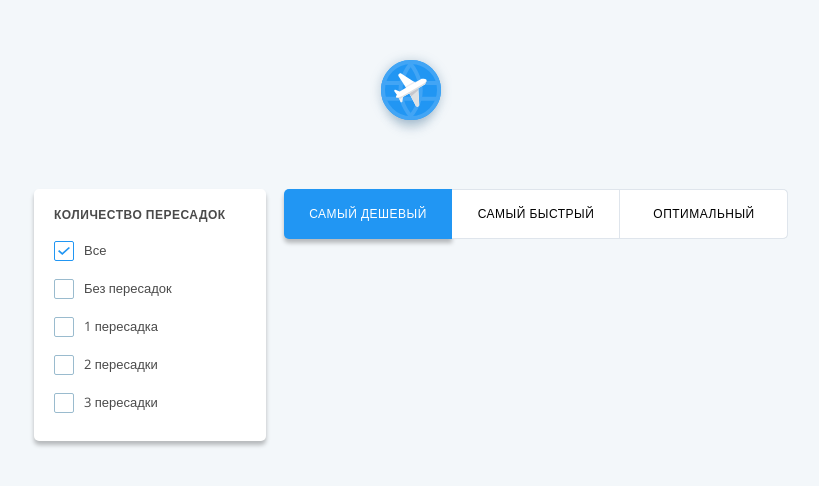
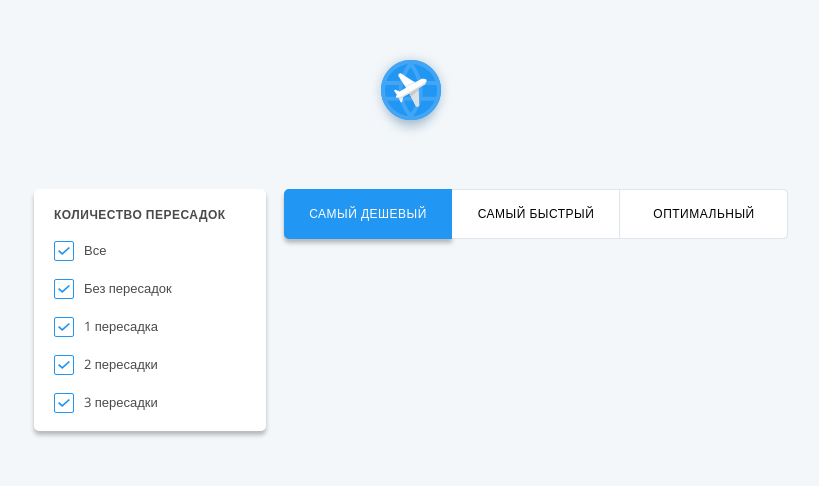
Before and after one commit to BorisSidorenko/aviasales, a React (Create React App) app: page / in a window 1280 px wide. Shown: the top 486 px of the page, without its empty margins (229-1048 px from the left). Built offline with nearby package versions, Linux system fonts and the light colour scheme.

Commit message:
checkboxes work in proper way

```diff
--- a/src/App.js
+++ b/src/App.js
@@ -6,9 +6,8 @@ import TicketTypeFilter from './components/filters/TicketTypeFilter';
 import { filterTransferOptions, filterTicketTypeOptions } from './utils/constants';
 
 function App() {
-  const [defaultTransferFilter] = filterTransferOptions;
   const [defaultTicketTypeFilter] = filterTicketTypeOptions;
-  const [currentTransferFilters, setCurrentTransferFilters] = useState([defaultTransferFilter]);
+  const [currentTransferFilters, setCurrentTransferFilters] = useState(filterTransferOptions);
   const [currentTicketTypeFilter, setCurrentTicketTypeFilter] = useState(defaultTicketTypeFilter);
 
   return (
--- a/src/components/filters/TransferFilter.css
+++ b/src/components/filters/TransferFilter.css
@@ -1,7 +1,6 @@
 .transfer-filter {
-    padding: 20px 0;
+    padding: 20px 0 0 0;
     width: 232px;
-    height: 212px;
     background-color: var(--basic-white);
     border-radius: 5px;
     box-shadow: 0 4px 4px 0 rgba(0,0,0,0.25);
--- a/src/components/filters/TransferFilter.js
+++ b/src/components/filters/TransferFilter.js
@@ -2,12 +2,19 @@ import './TransferFilter.css';
 import { filterTransferOptions } from '../../utils/constants';
 
 export default function TransferFilter({ currentFilters, changeCurrentFilters }) {
+    const [defaultFilterOption] = filterTransferOptions;
     const handleFilterChange = (option) => {
-        if (currentFilters.includes(option)) {
-            changeCurrentFilters([...currentFilters.filter((filter) => filter !== option)]);
-        }
-        else {
-            changeCurrentFilters([...currentFilters, option]);
+        switch (option) {
+            case defaultFilterOption:
+                currentFilters.includes(option) ?
+                    changeCurrentFilters([]):
+                    changeCurrentFilters(filterTransferOptions);
+                break;
+            default:
+                currentFilters.includes(option) ?
+                    changeCurrentFilters([...currentFilters.filter((filter) => filter !== option && filter !== defaultFilterOption)]) :
+                    changeCurrentFilters([...currentFilters, option].length === filterTransferOptions.length - 1 ? filterTransferOptions : [...currentFilters, option]);
+                break;
         }
     }
 
```
